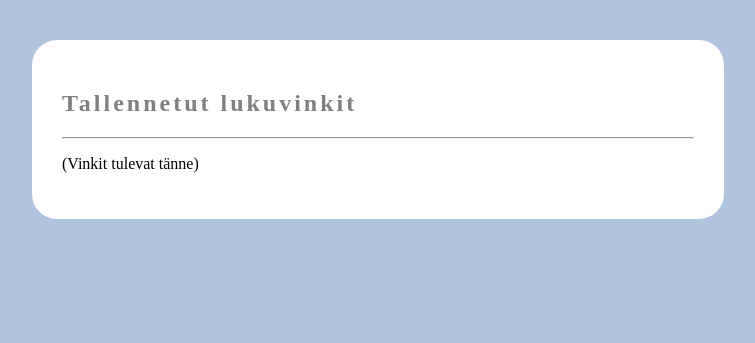
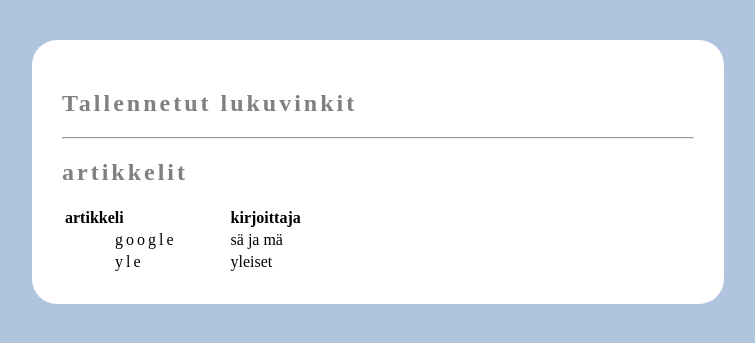
Before and after one commit to UncleRovo/TeamBoaOHTU2021, a Flask app: page /browse in a window 1280 px wide. Shown: the part 112-455 px from the top of the page, without its empty margins (262-1017 px from the left). Run offline with Flask 2, Linux system fonts and the light colour scheme.

Commit message:
added first version of article listing

```diff
--- /dev/null
+++ b/src/articles.py
@@ -0,0 +1,15 @@
+#from db import db
+from collections import namedtuple
+
+def get_all():
+    if True:
+        Article = namedtuple("Article", "id title author url")
+        google = Article(1, "google", "sä ja mä", "https://www.google.com")
+        yle = Article(2, "yle", "yleiset", "https://www.yle.fi")
+
+        return [google, yle]
+    else:
+        query = "SELECT * FROM  article"
+        result = db.session.execute(query)
+        articles = result.fetchall()
+    return articles
--- a/src/routes.py
+++ b/src/routes.py
@@ -1,5 +1,6 @@
 from app import app
 from flask import render_template, request
+import articles
 
 @app.route("/")
 def index():
@@ -7,7 +8,8 @@ def index():
 
 @app.route("/browse")
 def browse():
-    return render_template("browse.html")
+    article_list = articles.get_all()
+    return render_template("browse.html", articles=article_list)
 
 @app.route("/new")
 def new():
--- a/src/templates/browse.html
+++ b/src/templates/browse.html
@@ -3,6 +3,31 @@
     <div class="browse">
         <h2>Tallennetut lukuvinkit</h2>
         <hr>
-        <p>(Vinkit tulevat tänne)</p>
+        {% if articles %}
+        <h2>artikkelit</h2>
+            <table>
+                <tr>
+                    <th>artikkeli</th>
+                    <th>kirjoittaja</th>
+                </tr>
+            {% for article in articles %}
+                <tr>
+                    <td>
+                        <a class="tablelink "href={{ article.url }} alt={{ article.url }}>{{ article.title }}</a>
+                    </td>
+                    <td>
+                        {{ article.author }}
+                    </td>
+                </tr>
+            {% endfor %}
+            </table>
+        {% else %}
+            <p><b>Yhtään artikkelia ei löytynyt. <span>
+                <!-- Ylikirjoitin vähän noita linkkien tyylejä, jotta ilmoitus mahtuu yhdelle riville -->
+                <a style="padding: 1rem; color: rgb(0, 0, 100)" href="/new">Lisää vinkki</a></span> tai siirry <span>
+                <a style="padding: 1rem; color: rgb(0, 0, 100)" href="/">etusivulle.</a>
+                </span>
+            </b></p>
+        {% endif %}
     </div>
 {% endblock %}
```
